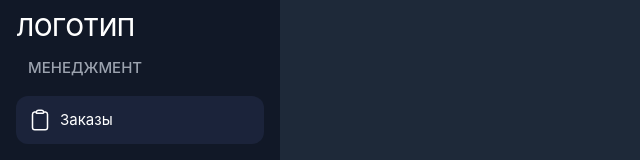
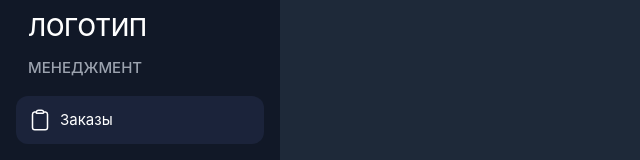
Before and after one commit to YummyABH/pizza, a Vue app: page /admin-orders in a window 1280 px wide. Shown: the top 160 px of the page, without its empty margins (0-640 px from the left). Built offline with nearby package versions, Linux system fonts and the light colour scheme; no server answers.

Commit message:
feat(build): добавлен собранный проект

```diff
--- a/src/components/admin/AppSideBar.vue
+++ b/src/components/admin/AppSideBar.vue
@@ -59,7 +59,7 @@ watch(route, () => {
 
 <template>
   <div class="fixed left-0 text-white top-0 h-screen overflow-y-scroll min-w-70 bg-[#111827]">
-    <div class="text-2xl font-medium px-4 py-3">ЛОГОТИП</div>
+    <div class="text-2xl font-medium px-7 py-3">ЛОГОТИП</div>
     <div class="px-4 pb-4">
       <div class="font-medium text-[#9ca3af] pl-3 pb-4">МЕНЕДЖМЕНТ</div>
       <div v-for="item in tab" :key="item.id">
```
